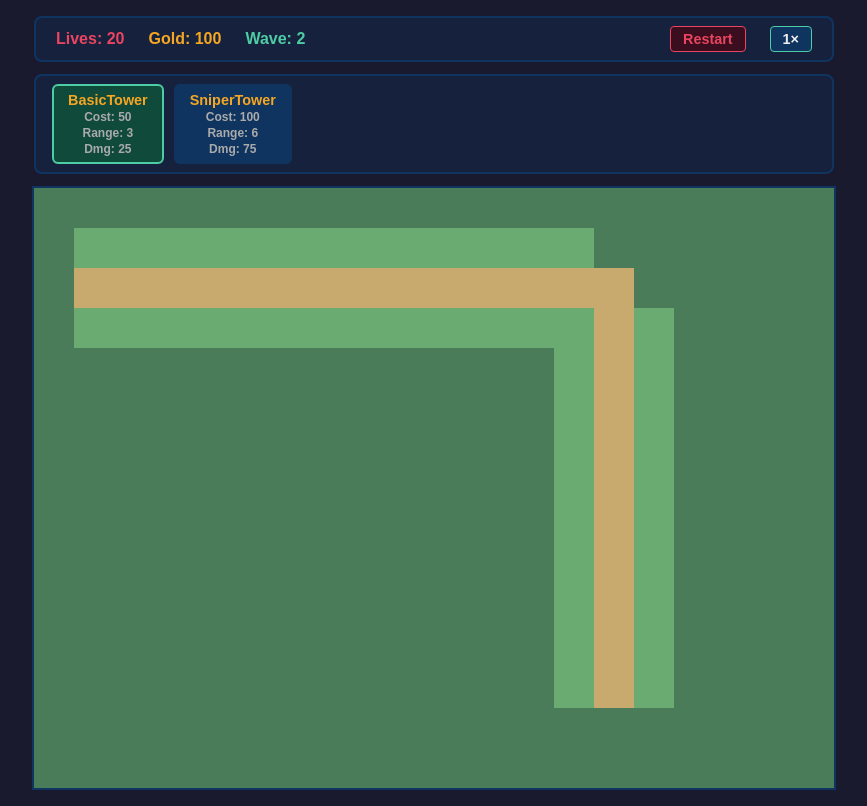
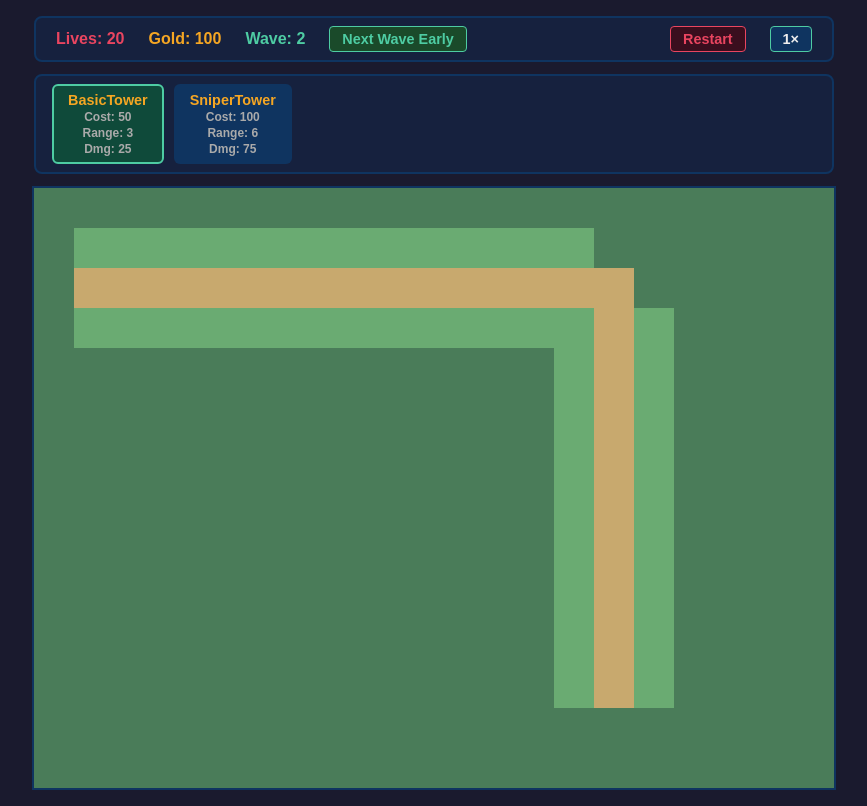
Before and after one commit to pf1991/autonomous-dev-loop-demo, a React (Vite) app: page / in a window 1280 px wide. Both pictures are taken after a click on the button "Start". Shown: the whole page, without its empty margins (206-1073 px from the left). Built offline with nearby package versions, Linux system fonts and the light colour scheme.

Commit message:
feat: allow earlier wave with bonus (#44)

```diff
--- a/src/App.jsx
+++ b/src/App.jsx
@@ -8,7 +8,7 @@ import { createDefaultMap, getPathWaypoints } from './game/map'
 import { TOWER_TYPES, createTower, canAfford, canUpgrade, upgradeTower, getUpgradeCost, getNextUpgradeStats, sellTower } from './game/tower'
 import { createEnemy, moveEnemy } from './game/enemy'
 import { processCombat } from './game/combat'
-import { getWaveEnemyHp, getWaveEnemyCount, getWaveComposition } from './game/wave'
+import { getWaveEnemyHp, getWaveEnemyCount, getWaveComposition, getEarlyWaveBonus } from './game/wave'
 import { useGameLoop } from './hooks/useGameLoop'
 import { computeScore } from './game/score'
 import { saveLeaderboardEntry } from './utils/leaderboard'
@@ -60,6 +60,19 @@ function App() {
   const wavesCompletedRef = useRef(0)
   // Ordered list of enemy types to spawn this wave (shuffled at wave start)
   const spawnQueueRef = useRef([])
+  // Early-wave call: when player presses "Next Wave Early" during a wave,
+  // we append the next wave's enemies to spawnQueue and apply a bonus multiplier.
+  // earlyWaveCountRef: how many extra waves have been called early this wave (≥ 0)
+  // earlyWaveBonusRef: current gold-per-kill multiplier (≥ 1.0)
+  // earlyWaveCalledRef: true once player used the early-call button this wave
+  // totalEnemiesToSpawnRef: total enemy count to spawn this wave (includes early-called extras)
+  const earlyWaveCountRef = useRef(0)
+  const earlyWaveBonusRef = useRef(1)
+  const earlyWaveCalledRef = useRef(false)
+  const totalEnemiesToSpawnRef = useRef(0)
+  const [earlyWaveCalled, setEarlyWaveCalled] = useState(false)
+  // How many extra waves were called early last round (used to advance wave counter correctly)
+  const [pendingWaveAdvance, setPendingWaveAdvance] = useState(0)
   const livesRef = useRef(INITIAL_STATE.lives)
   const waveRef = useRef(INITIAL_STATE.wave)
   const gamePhaseRef = useRef('between-waves')
@@ -117,7 +130,8 @@ function App() {
     spawnTimerRef.current += deltaMs
 
     const currentWaveNum = waveRef.current
-    const enemiesThisWave = getWaveEnemyCount(currentWaveNum)
+    // Total enemies to spawn this wave — set at wave start and extended when early wave is called.
+    const enemiesThisWave = totalEnemiesToSpawnRef.current
 
     let newEnemy = null
     if (
@@ -161,8 +175,9 @@ function App() {
     killedNow += surviving.length - afterCombat.length
 
     if (combatResult.goldEarned > 0) {
-      setGold(g => g + combatResult.goldEarned)
-      totalGoldEarnedRef.current += combatResult.goldEarned
+      const bonusGold = Math.round(combatResult.goldEarned * earlyWaveBonusRef.current)
+      setGold(g => g + bonusGold)
+      totalGoldEarnedRef.current += bonusGold
     }
 
     // Keep projectiles alive for PROJECTILE_LIFETIME_MS so they are visible to the player
@@ -198,7 +213,10 @@ function App() {
       gamePhaseRef.current === 'playing' &&
       livesRef.current > 0
     ) {
-      wavesCompletedRef.current += 1
+      // When early wave was called we effectively completed an extra wave
+      const wavesJustCompleted = 1 + earlyWaveCountRef.current
+      wavesCompletedRef.current += wavesJustCompleted
+
       if (currentWaveNum >= TOTAL_WAVES) {
         const score = computeScore({
           kills: totalKillsRef.current,
@@ -288,6 +306,12 @@ function App() {
     totalKillsRef.current = 0
     totalGoldEarnedRef.current = 0
     wavesCompletedRef.current = 0
+    totalEnemiesToSpawnRef.current = 0
+    earlyWaveCountRef.current = 0
+    earlyWaveBonusRef.current = 1
+    earlyWaveCalledRef.current = false
+    setEarlyWaveCalled(false)
+    setPendingWaveAdvance(0)
     setFinalScore(null)
     syncPhase('between-waves')
   }
@@ -311,13 +335,43 @@ function App() {
     spawnTimerRef.current = 0
     spawnedInWaveRef.current = 0
     killedInWaveRef.current = 0
-    spawnQueueRef.current = buildSpawnQueue(waveRef.current)
+    earlyWaveCountRef.current = 0
+    earlyWaveBonusRef.current = 1
+    earlyWaveCalledRef.current = false
+    setEarlyWaveCalled(false)
+    setPendingWaveAdvance(0)
+    const queue = buildSpawnQueue(waveRef.current)
+    spawnQueueRef.current = queue
+    totalEnemiesToSpawnRef.current = queue.length
     syncPhase('playing')
   }
 
   function handleNextWaveStart() {
-    syncWave(waveRef.current + 1)
+    // Advance by 1 for the normal next wave, plus any extra waves called early last round.
+    const advance = 1 + earlyWaveCountRef.current
+    syncWave(waveRef.current + advance)
     handleStartWave()
+  }
+
+  function handleCallNextWaveEarly() {
+    // Guard: only one early call per wave, and not on the final wave
+    if (earlyWaveCalledRef.current) return
+    if (waveRef.current >= TOTAL_WAVES) return
+
+    earlyWaveCalledRef.current = true
+    earlyWaveCountRef.current = 1
+
+    // Compute and store the bonus multiplier for this wave's kills
+    earlyWaveBonusRef.current = getEarlyWaveBonus(1, waveRef.current)
+
+    // Append the next wave's enemies to the spawn queue
+    const nextWaveNum = waveRef.current + 1
+    const extraQueue = buildSpawnQueue(nextWaveNum)
+    spawnQueueRef.current = [...spawnQueueRef.current, ...extraQueue]
+    totalEnemiesToSpawnRef.current = spawnQueueRef.current.length
+
+    setEarlyWaveCalled(true)
+    setPendingWaveAdvance(1)
   }
 
   return (
@@ -329,6 +383,9 @@ function App() {
         speed={speed}
         onSpeedToggle={handleSpeedToggle}
         onRestart={handleRestart}
+        showNextWave={gamePhase === 'playing' && wave < TOTAL_WAVES}
+        earlyWaveDisabled={earlyWaveCalled}
+        onNextWaveEarly={handleCallNextWaveEarly}
       />
       <TowerPicker
         selectedType={selectedTowerType}
@@ -354,9 +411,9 @@ function App() {
         getNextUpgradeStats={getNextUpgradeStats}
         sellTower={sellTower}
         showCountdownBanner={gamePhase === 'between-waves' && wave > 1}
-        countdownWave={wave + 1}
-        countdownEnemyCount={getWaveEnemyCount(wave + 1)}
-        countdownEnemyHp={getWaveEnemyHp(wave + 1)}
+        countdownWave={wave + 1 + pendingWaveAdvance}
+        countdownEnemyCount={getWaveEnemyCount(wave + 1 + pendingWaveAdvance)}
+        countdownEnemyHp={getWaveEnemyHp(wave + 1 + pendingWaveAdvance)}
         onCountdownStart={handleNextWaveStart}
       />
       {gamePhase === 'lose' && (
--- a/src/components/HUD.jsx
+++ b/src/components/HUD.jsx
@@ -2,19 +2,31 @@
  * HUD — Heads-up display showing live game stats, a speed toggle button,
  * and a persistent Restart button.
  * Props:
- *   lives         — current player lives (number)
- *   gold          — current gold (number)
- *   wave          — current wave number (number)
- *   speed         — current speed multiplier (1 or 2)
- *   onSpeedToggle — callback invoked when the speed button is clicked
- *   onRestart     — callback invoked when the Restart button is clicked
+ *   lives             — current player lives (number)
+ *   gold              — current gold (number)
+ *   wave              — current wave number (number)
+ *   speed             — current speed multiplier (1 or 2)
+ *   onSpeedToggle     — callback invoked when the speed button is clicked
+ *   onRestart         — callback invoked when the Restart button is clicked
+ *   showNextWave      — whether to show the "Next Wave" early-call button (bool)
+ *   earlyWaveDisabled — whether the early-call button is already used this wave (bool)
+ *   onNextWaveEarly   — callback invoked when the player calls next wave early
  */
-function HUD({ lives, gold, wave, speed, onSpeedToggle, onRestart }) {
+function HUD({ lives, gold, wave, speed, onSpeedToggle, onRestart, showNextWave, earlyWaveDisabled, onNextWaveEarly }) {
   return (
     <div className="hud">
       <span className="hud-lives">Lives: {lives}</span>
       <span className="hud-gold">Gold: {gold}</span>
       <span className="hud-wave">Wave: {wave}</span>
+      {showNextWave && (
+        <button
+          className="hud-next-wave"
+          onClick={onNextWaveEarly}
+          disabled={earlyWaveDisabled}
+        >
+          Next Wave Early
+        </button>
+      )}
       <button className="hud-restart" onClick={onRestart}>
         Restart
       </button>
--- a/src/game/wave.js
+++ b/src/game/wave.js
@@ -74,3 +74,19 @@ export function createWave(waveNumber) {
     enemyHp: getWaveEnemyHp(waveNumber),
   }
 }
+
+/**
+ * getEarlyWaveBonus returns the gold-per-kill multiplier granted when the player
+ * calls the next wave early.
+ *
+ * Formula: 1 + (earlierWaveNumber / (currentWaveNumber + earlierWaveNumber))
+ *   where earlierWaveNumber = how many waves early the player called it (≥ 1)
+ *         currentWaveNumber = the wave number currently being played (≥ 1)
+ *
+ * @param {number} earlierWaveNumber - Waves called ahead of schedule (≥ 1)
+ * @param {number} currentWaveNumber - The wave number that was active when early was called (≥ 1)
+ * @returns {number} Multiplier ≥ 1.0
+ */
+export function getEarlyWaveBonus(earlierWaveNumber, currentWaveNumber) {
+  return 1 + earlierWaveNumber / (currentWaveNumber + earlierWaveNumber)
+}
--- a/src/index.css
+++ b/src/index.css
@@ -51,6 +51,28 @@ body {
 
 .hud-wave {
   color: #4ecca3;
+}
+
+.hud-next-wave {
+  background: #1a4a2a;
+  color: #4ecca3;
+  border: 1px solid #4ecca3;
+  border-radius: 4px;
+  padding: 4px 12px;
+  font-size: 0.9rem;
+  font-weight: 700;
+  cursor: pointer;
+  transition: background 0.15s, color 0.15s;
+}
+
+.hud-next-wave:hover:not(:disabled) {
+  background: #4ecca3;
+  color: #16213e;
+}
+
+.hud-next-wave:disabled {
+  opacity: 0.45;
+  cursor: not-allowed;
 }
 
 .hud-restart {
```
Also changed, not shown: 2 other files (tests, documents, lock files or other folders).
